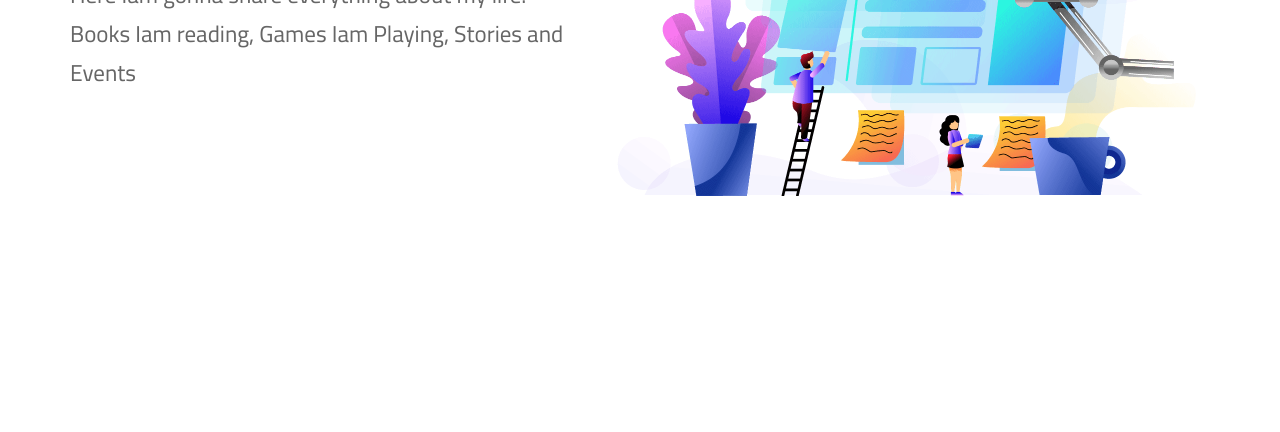
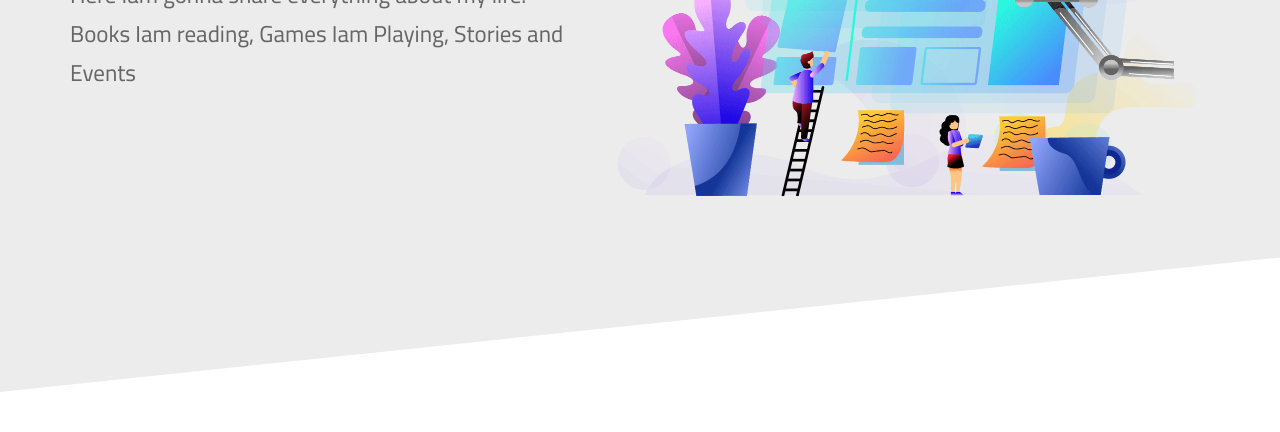
Before and after one commit to SaraQassem/elzero, a plain HTML site: page index.html in a window 1280 px wide. Shown: the part 368-800 px from the top of the page. Drawn offline with Linux system fonts and the light colour scheme.

Commit message:
add the shape in the background of the landing section

```diff
--- a/css/elzero.css
+++ b/css/elzero.css
@@ -167,6 +167,20 @@ header .logo {
     padding-bottom: 120px;
 }
 
+/* add the shape in the background */
+.landing .container::before {
+    content: "";
+    width: 100%;
+    height: 100%;
+    position: absolute;
+    top: -40px;
+    left: 0;
+    transform: skew(0, -6deg);
+    transform-origin: top left;
+    background-color: var(--section-background);
+    z-index: -1;
+}
+
 .landing .container > div {
     flex-basis: 50%;
 }
```
